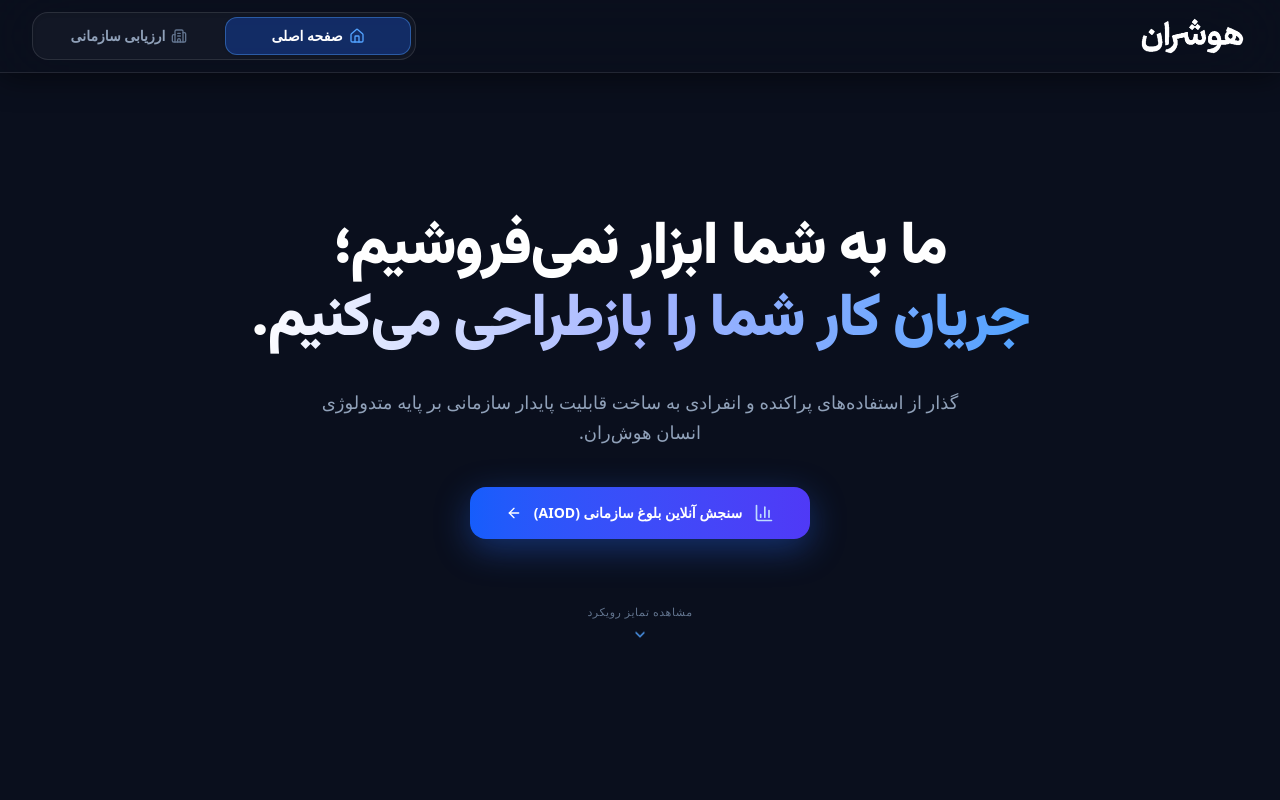
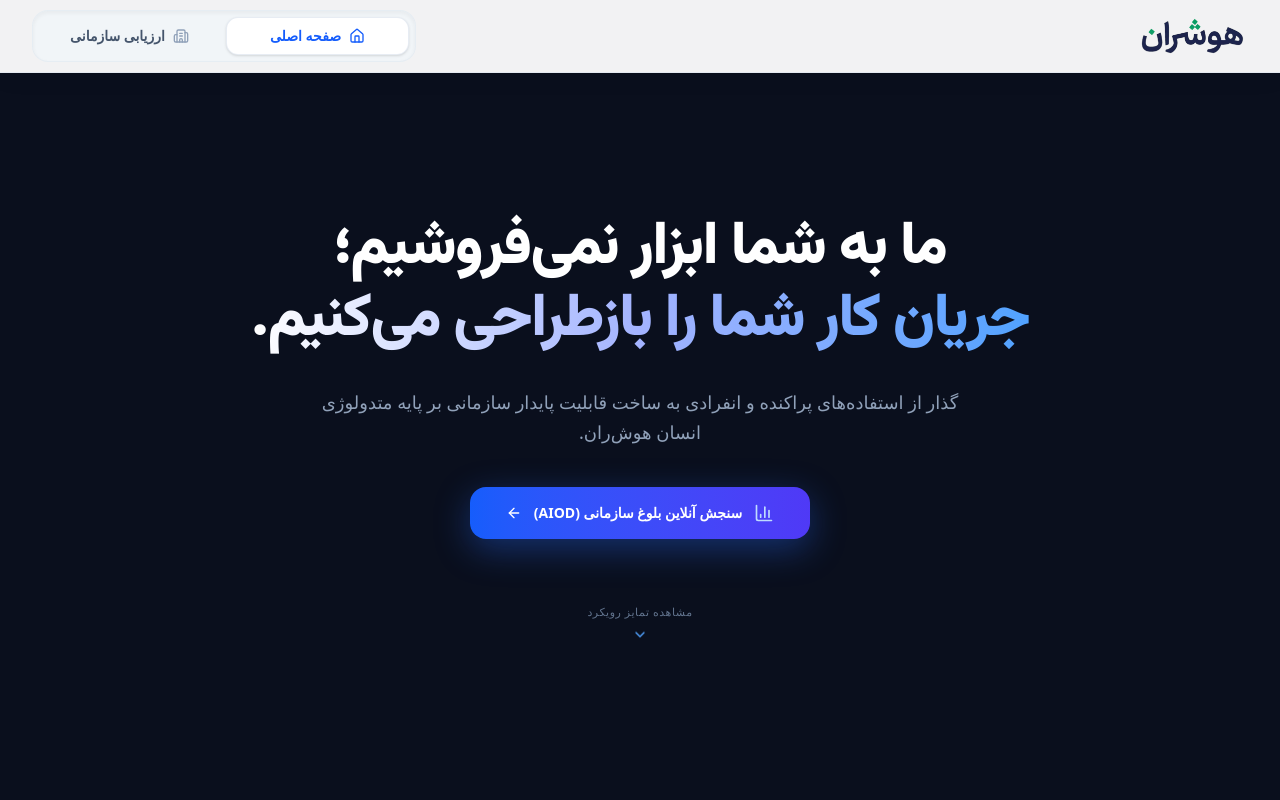
Before and after one commit to SamanPanahizadeh/hooshraan, a React (Vite) app: page / in a window 1280 px wide. Shown: the top 800 px of the page. Built offline with nearby package versions, Linux system fonts and the light colour scheme.

Commit message:
Update Navbar.tsx

```diff
--- a/src/components/Navbar.tsx
+++ b/src/components/Navbar.tsx
@@ -1,185 +1,77 @@
-import React, { useState, useRef } from 'react';
-import {
-  BookOpen, Search, Send, MessageSquare, Database, FileCheck,
-  Layers, Terminal, Building2, Grid, X, Home
-} from 'lucide-react';
-
+import React, { useRef } from 'react';
+import { Building2, Home } from 'lucide-react';
 import { HoushranEmblem } from './HoushranEmblem';
 
 interface NavbarProps {
   activeTab: string;
   setActiveTab: (tab: string) => void;
-  completedModulesCount: number;
-  totalModulesCount: number;
-}
-
-interface NavItem {
-  id: string;
-  label: string;
-  shortLabel: string;
-  desc: string;
-  icon: React.ComponentType<{ className?: string }>;
-  badge?: string;
-}
-
-interface NavGroup {
-  id: string;
-  title: string;
-  icon: React.ComponentType<{ className?: string }>;
-  color: string;
-  items: NavItem[];
+  completedModulesCount?: number;
+  totalModulesCount?: number;
 }
 
 export const Navbar: React.FC<NavbarProps> = ({
   activeTab,
   setActiveTab,
 }) => {
-  const [bottomMenuOpen, setBottomMenuOpen] = useState(false);
   const navRef = useRef<HTMLDivElement>(null);
-
-  const navGroups: NavGroup[] = [
-    {
-      id: 'course-learning',
-      title: '۱. دروس آموزشی و مهارت‌های فروش',
-      icon: BookOpen,
-      color: 'text-blue-400',
-      items: [
-        {
-          id: 'modules',
-          label: 'سرفصل‌های آموزشی (۸ بخش تعاملی)',
-          shortLabel: 'سرفصل‌های دوره',
-          desc: 'مسیر گام‌به‌گام از مبانی Co-Pilot تا اتوماسیون پیشرفته پایپ‌لاین',
-          icon: BookOpen,
-          badge: '۸ سرفصل',
-        },
-        {
-          id: 'brief',
-          label: 'شبیه‌ساز تحقیق مشتری (Research Brief)',
-          shortLabel: 'تحقیق مشتری',
-          desc: 'تولید بریف جامع، استخراج Fact vs Hypothesis و تحلیل ریسک خریدار',
-          icon: Search,
-        },
-        {
-          id: 'outreach',
-          label: 'شبیه‌ساز پیام‌نویسی (Outreach)',
-          shortLabel: 'پیام‌نویسی هدفمند',
-          desc: 'تولید پیام‌های شخصی‌سازی‌شده واقعی بدون Fabricate کردن داده‌ها',
-          icon: Send,
-        },
-        {
-          id: 'roleplay',
-          label: 'میدان نقش‌آفرینی زنده (Role-Play Arena)',
-          shortLabel: 'شبیه‌ساز مذاکره',
-          desc: 'تمرین زنده مکالمه فروش با هوش مصنوعی و کارنامه ارزیابی ۶ بعدی',
-          icon: MessageSquare,
-        },
-        {
-          id: 'crm',
-          label: 'حافظه هوشمند مشتری و CRM',
-          shortLabel: 'حافظه CRM',
-          desc: 'ثبت خودکار تعاملات، استخراج چرخه خرید و پیشنهاد اکشن بعدی',
-          icon: Database,
-        },
-        {
-          id: 'prompt-pack',
-          label: 'کتابخانه پرامپت‌های فروش (Prompt Library)',
-          shortLabel: 'کتابخانه پرامپت‌ها',
-          desc: '۲۴ پرامپت آماده و دسته‌بندی‌شده برای تمام مراحل پایپ‌لاین فروش',
-          icon: Terminal,
-          badge: '۲۴ پرامپت',
-        },
-        {
-          id: 'scoov',
-          label: 'سازنده پرامپت ساختاریافته S.C.O.O.V',
-          shortLabel: 'فرمول S.C.O.O.V',
-          desc: 'فرمول ۵ مرحله‌ای استاندارد برای پرامپت‌نویسی بدون خطا',
-          icon: Layers,
-        },
-        {
-          id: 'checklist',
-          label: 'کارت جیبی و چک‌لیست اعتبارسنجی',
-          shortLabel: 'کارت جیبی و چک‌لیست',
-          desc: 'قوانین ۵ ثانیه‌ای، اشتباهات مرگبار و آزمون Fact vs Fiction',
-          icon: FileCheck,
-        },
-      ],
-    },
-    {
-      id: 'enterprise-assessment',
-      title: '۲. ارزیابی سازمانی (AIOD)',
-      icon: Building2,
-      color: 'text-indigo-400',
-      items: [
-        {
-          id: 'diagnostic',
-          label: 'سامانه ارزیابی بلوغ و نقشه راه سازمانی',
-          shortLabel: 'ارزیابی سازمانی',
-          desc: 'پرسشنامه ۶ بعدی، رادار چارت، ماتریس اولویت‌بندی، محاسبه ROI و نقشه راه ۹۰ روزه با Gemini',
-          icon: Building2,
-          badge: 'سامانه جامع AIOD',
-        },
-      ],
-    },
-  ];
 
   const handleSelectTab = (tabId: string) => {
     setActiveTab(tabId);
-    setBottomMenuOpen(false);
     window.scrollTo({ top: 0, behavior: 'smooth' });
   };
 
   return (
     <>
       {/* =======================================================================
-          TOP FIXED HEADER & GLASS NAVIGATION BAR (ثابت و فیکس قطعی در موبایل و دسکتاپ)
+          TOP FIXED HEADER — زمینه کاملاً سفید و مات شیشه‌ای برای نمایش رنگ اصلی لوگو
          ======================================================================= */}
       <header
         ref={navRef}
         id="main-sticky-navigation-header"
-        className="fixed top-0 inset-x-0 z-50 bg-[#0A0F1D]/80 backdrop-blur-2xl border-b border-white/10 text-slate-100 shadow-[0_4px_30px_rgba(0,0,0,0.5)] print:hidden"
+        className="fixed top-0 inset-x-0 z-50 bg-white/95 backdrop-blur-xl border-b border-slate-200/80 shadow-[0_4px_25px_rgba(0,0,0,0.06)] print:hidden transition-all"
         dir="rtl"
       >
         <div className="max-w-7xl mx-auto px-4 sm:px-6 lg:px-8 h-16 sm:h-18 flex items-center justify-between gap-3">
 
-          {/* Brand Logo */}
+          {/* لوگوی رسمی هوشران با رنگ اصلی و طبیعی خود */}
           <div
-            className="flex items-center cursor-pointer group select-none shrink-0"
+            className="flex items-center cursor-pointer select-none shrink-0"
             onClick={() => handleSelectTab('dashboard')}
           >
-            <HoushranEmblem className="h-8 sm:h-9 md:h-10 w-auto text-white" alt="لوگوی رسمی هوشران" />
+            <HoushranEmblem className="h-8 sm:h-9 md:h-10 w-auto" alt="لوگوی رسمی هوشران" />
           </div>
 
-          {/* Fixed Glass Navigation Pills */}
+          {/* دکمه‌های کپسولی ناوبری هماهنگ با پس‌زمینه سفید */}
           <nav
             id="top-nav-tabs-container"
-            className="w-full max-w-[280px] sm:max-w-sm bg-white/[0.04] p-1 rounded-2xl border border-white/10 shadow-inner flex items-center justify-between gap-1"
+            className="w-full max-w-[280px] sm:max-w-sm bg-slate-100/90 p-1 sm:p-1.5 rounded-2xl border border-slate-200/70 shadow-inner flex items-center justify-between gap-1 sm:gap-1.5"
             aria-label="منوی اصلی"
           >
-            {/* Tab 1: صفحه اصلی */}
+            {/* دکمه ۱: صفحه اصلی */}
             <button
               id="top-nav-home"
               onClick={() => handleSelectTab('dashboard')}
-              className={`flex-1 flex items-center justify-center gap-1.5 py-1.5 sm:py-2 px-2 sm:px-3 rounded-xl text-xs sm:text-sm font-bold transition-all duration-200 cursor-pointer ${
+              className={`flex-1 flex items-center justify-center gap-1.5 sm:gap-2 py-1.5 sm:py-2 px-2.5 sm:px-3.5 rounded-xl text-xs sm:text-sm font-bold transition-all duration-200 cursor-pointer ${
                 activeTab === 'dashboard'
-                  ? 'bg-blue-600/30 text-white shadow-sm border border-blue-400/40 font-black'
-                  : 'text-slate-400 hover:text-white hover:bg-white/[0.04]'
+                  ? 'bg-white text-blue-600 shadow-sm border border-slate-200/80 font-black'
+                  : 'text-slate-600 hover:text-slate-900 hover:bg-white/60'
               }`}
             >
-              <Home className={`w-3.5 h-3.5 sm:w-4 sm:h-4 shrink-0 transition-colors ${activeTab === 'dashboard' ? 'text-blue-400' : 'text-slate-500'}`} />
+              <Home className={`w-3.5 h-3.5 sm:w-4 sm:h-4 shrink-0 transition-colors ${activeTab === 'dashboard' ? 'text-blue-600' : 'text-slate-400'}`} />
               <span className="whitespace-nowrap">صفحه اصلی</span>
             </button>
 
-            {/* Tab 2: ارزیابی سازمانی */}
+            {/* دکمه ۲: ارزیابی سازمانی */}
             <button
               id="top-nav-diagnostic"
               onClick={() => handleSelectTab('diagnostic')}
-              className={`flex-1 flex items-center justify-center gap-1.5 py-1.5 sm:py-2 px-2 sm:px-3 rounded-xl text-xs sm:text-sm font-bold transition-all duration-200 cursor-pointer ${
+              className={`flex-1 flex items-center justify-center gap-1.5 sm:gap-2 py-1.5 sm:py-2 px-2.5 sm:px-3.5 rounded-xl text-xs sm:text-sm font-bold transition-all duration-200 cursor-pointer ${
                 activeTab === 'diagnostic'
-                  ? 'bg-indigo-600/30 text-white shadow-sm border border-indigo-400/40 font-black'
-                  : 'text-slate-400 hover:text-white hover:bg-white/[0.04]'
+                  ? 'bg-white text-indigo-600 shadow-sm border border-slate-200/80 font-black'
+                  : 'text-slate-600 hover:text-slate-900 hover:bg-white/60'
               }`}
             >
-              <Building2 className={`w-3.5 h-3.5 sm:w-4 sm:h-4 shrink-0 transition-colors ${activeTab === 'diagnostic' ? 'text-indigo-400' : 'text-slate-500'}`} />
+              <Building2 className={`w-3.5 h-3.5 sm:w-4 sm:h-4 shrink-0 transition-colors ${activeTab === 'diagnostic' ? 'text-indigo-600' : 'text-slate-400'}`} />
               <span className="whitespace-nowrap">ارزیابی سازمانی</span>
             </button>
           </nav>
@@ -187,101 +79,8 @@ export const Navbar: React.FC<NavbarProps> = ({
         </div>
       </header>
 
-      {/* فاصله نگه‌دارنده زیر هدر برای جلوگیری از مخفی شدن سر محتوای صفحه */}
+      {/* اسپیسر برای حفظ فاصله و جلوگیری از رفتن محتوا به زیر هدر سفید ثابت */}
       <div className="h-16 sm:h-18 w-full print:hidden" aria-hidden="true" />
-
-      {/* =======================================================================
-          MODAL DRAWER (کشوی محتویات و ابزارهای دسترسی سریع)
-         ======================================================================= */}
-      {bottomMenuOpen && (
-        <div className="fixed inset-0 z-50 bg-slate-950/80 backdrop-blur-md flex items-start sm:items-center justify-center p-3 sm:p-6 animate-in fade-in duration-200" dir="rtl">
-
-          {/* Backdrop Click */}
-          <div
-            className="absolute inset-0"
-            onClick={() => setBottomMenuOpen(false)}
-          />
-
-          {/* Drawer Content */}
-          <div className="relative z-10 bg-slate-900 rounded-3xl border border-white/10 w-full max-w-3xl max-h-[88vh] overflow-y-auto shadow-2xl p-5 sm:p-6 space-y-6 mt-16 sm:mt-0 animate-in zoom-in-95 duration-200">
-
-            {/* Drawer Header */}
-            <div className="flex items-center justify-between border-b border-white/10 pb-3">
-              <div className="flex items-center gap-2.5">
-                <div className="p-2 rounded-xl bg-blue-500/20 text-blue-400 border border-blue-400/30">
-                  <Grid className="w-5 h-5" />
-                </div>
-                <div>
-                  <h3 className="text-base font-black text-white">فهرست کامل بخش‌ها و ابزارهای هوشران</h3>
-                  <p className="text-xs text-slate-400">دسترسی سریع به تمام دروس، شبیه‌سازها و ماژول‌های ارزیابی</p>
-                </div>
-              </div>
-
-              <button
-                onClick={() => setBottomMenuOpen(false)}
-                className="p-2 rounded-full bg-white/5 text-slate-400 hover:text-white transition cursor-pointer"
-              >
-                <X className="w-5 h-5" />
-              </button>
-            </div>
-
-            {/* Nav Groups Render */}
-            <div className="space-y-6">
-              {navGroups.map((group) => {
-                const GroupIcon = group.icon;
-                return (
-                  <div key={group.id} className="space-y-3">
-                    <div className="flex items-center gap-2 text-xs font-bold text-slate-300 bg-white/[0.03] px-3 py-1.5 rounded-xl border border-white/5">
-                      <GroupIcon className={`w-4 h-4 ${group.color}`} />
-                      <span>{group.title}</span>
-                    </div>
-
-                    <div className="grid grid-cols-1 sm:grid-cols-2 gap-2">
-                      {group.items.map((item) => {
-                        const ItemIcon = item.icon;
-                        const isActive = activeTab === item.id;
-                        return (
-                          <button
-                            key={item.id}
-                            id={`drawer-btn-${item.id}`}
-                            onClick={() => handleSelectTab(item.id)}
-                            className={`w-full text-right p-3 rounded-2xl border flex items-start justify-between gap-3 text-xs transition cursor-pointer ${
-                              isActive
-                                ? 'bg-blue-600/30 text-white font-bold border-blue-400/50 shadow-md shadow-blue-500/20'
-                                : 'bg-white/[0.02] text-slate-300 border-white/5 hover:bg-white/[0.06] hover:border-white/10'
-                            }`}
-                          >
-                            <div className="flex items-start gap-2.5">
-                              <div className={`p-1.5 rounded-lg shrink-0 ${isActive ? 'bg-blue-500 text-white' : 'bg-white/5 text-blue-400'}`}>
-                                <ItemIcon className="w-4 h-4" />
-                              </div>
-                              <div className="space-y-0.5">
-                                <div className="font-bold">{item.label}</div>
-                                <div className={`text-[11px] line-clamp-1 ${isActive ? 'text-slate-200' : 'text-slate-500'}`}>
-                                  {item.desc}
-                                </div>
-                              </div>
-                            </div>
-
-                            {item.badge && (
-                              <span className={`text-[10px] px-2 py-0.5 rounded-md font-bold shrink-0 ${
-                                isActive ? 'bg-white/20 text-white' : 'bg-blue-500/20 text-blue-300'
-                              }`}>
-                                {item.badge}
-                              </span>
-                            )}
-                          </button>
-                        );
-                      })}
-                    </div>
-                  </div>
-                );
-              })}
-            </div>
-
-          </div>
-        </div>
-      )}
     </>
   );
 };
```
